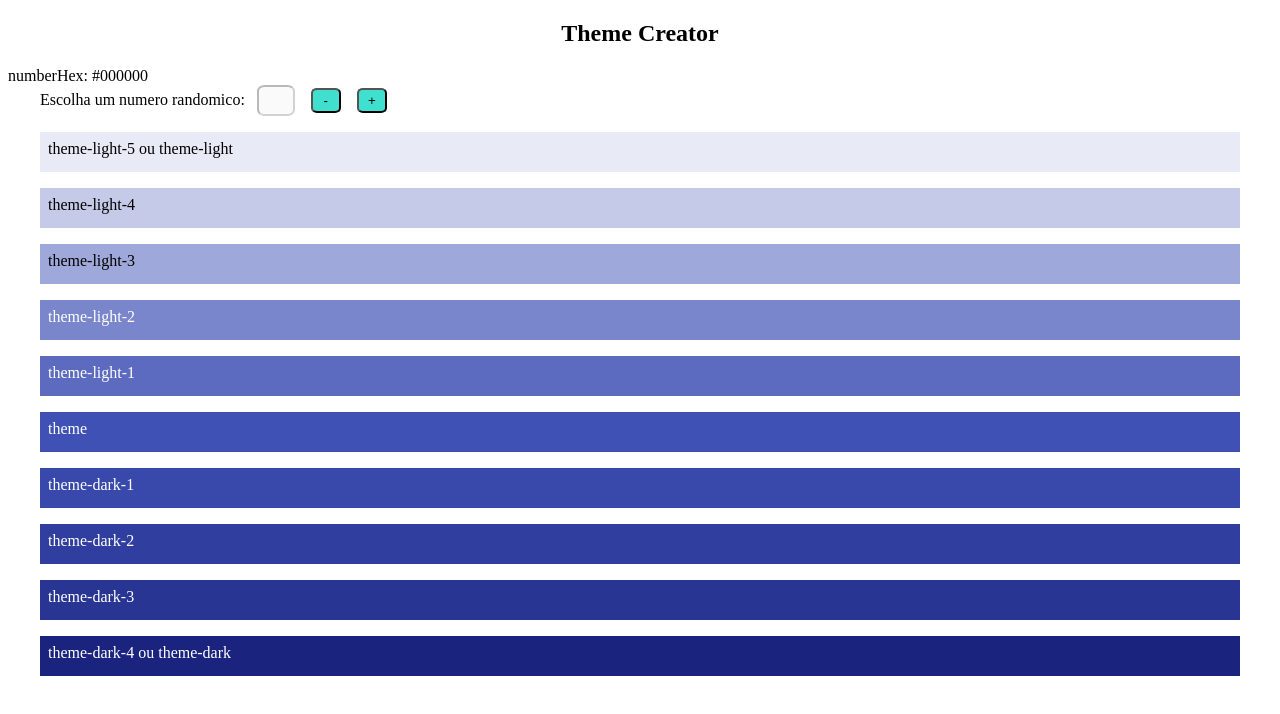
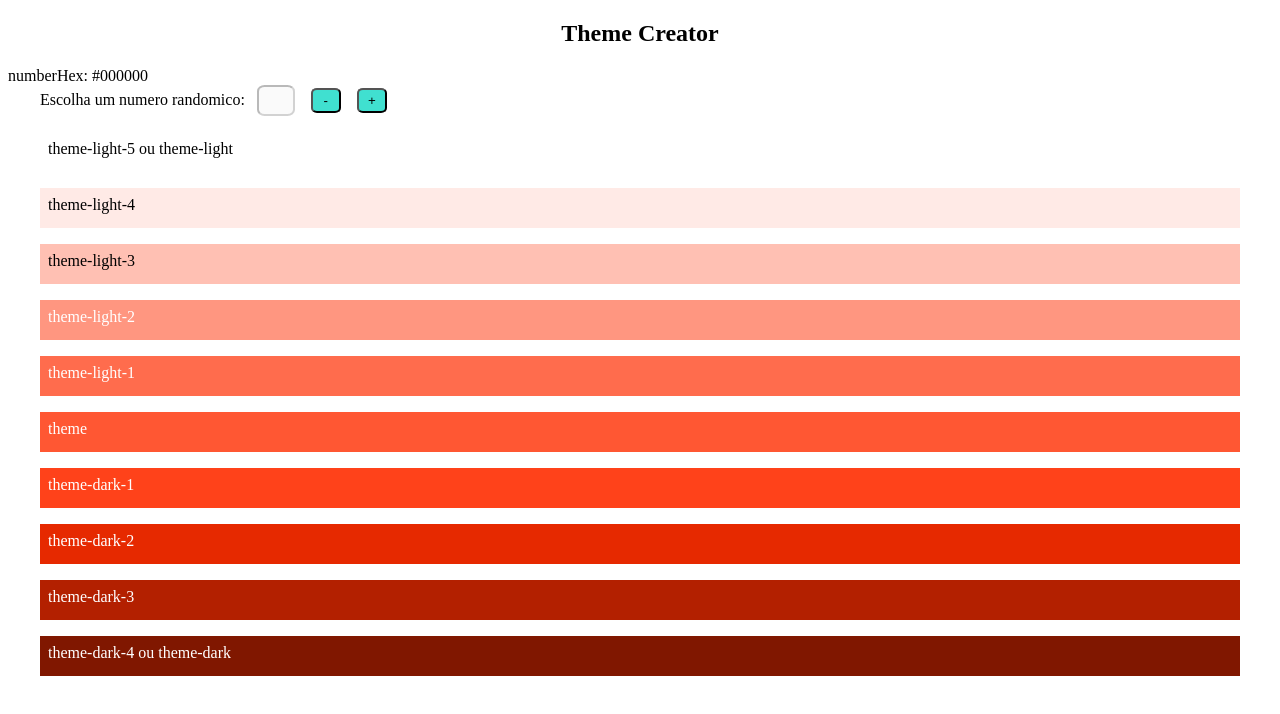
Before and after one commit to josiel27/theme-creator, an Angular app: page / in a window 1280 px wide. Shown: the top 714 px of the page. Built offline with nearby package versions, Linux system fonts and the light colour scheme.

Commit message:
Add lighten e darken do scss

```diff
--- a/src/app/home/home.component.scss
+++ b/src/app/home/home.component.scss
@@ -13,63 +13,71 @@ ul {
   }
 }
 
+$color-theme: #FF5733;
+
 // Theme Colors
 .theme {
   color: #fff;
-  background-color: #3f51b5;
+  background-color: $color-theme;
 }
 .theme-light {
   color: #000;
-  background-color: #e8eaf6;
+  background-color: lighten($color-theme, 45);
 }
 .theme-dark {
   color: #fff;
-  background-color: #1a237e;
+  background-color: darken($color-theme, 45);
 }
 
 // Theme buttons e labels
 .theme-action {
   color: #fff;
-  background-color: #311b92;
+  background-color: darken($color-theme, 35);
 }
 .text-theme {
-  color: #1a237e;
+  color: lighten($color-theme, 15);
 }
 
 //Theme Gradients
 .theme-light-5 {
   color: #000;
-  background-color: #e8eaf6;
+  background-color: lighten($color-theme, 45);
 }
 .theme-light-4 {
   color: #000;
-  background-color: #c5cae9;
+  background-color: lighten($color-theme, 35);
 }
 .theme-light-3 {
   color: #000;
-  background-color: #9fa8da;
+  background-color: lighten($color-theme, 25);
 }
 .theme-light-2 {
   color: #fff;
-  background-color: #7986cb;
+  background-color: lighten($color-theme, 15);
 }
 .theme-light-1 {
   color: #fff;
-  background-color: #5c6bc0;
+  background-color: lighten($color-theme, 5);
 }
+
 .theme-dark-1 {
   color: #fff;
-  background-color: #3949ab;
+  background-color: darken($color-theme, 5);
 }
 .theme-dark-2 {
   color: #fff;
-  background-color: #303f9f;
+  background-color: darken($color-theme, 15);
 }
 .theme-dark-3 {
   color: #fff;
-  background-color: #283593;
+  background-color: darken($color-theme, 25);
 }
 .theme-dark-4 {
   color: #fff;
-  background-color: #1a237e;
+  background-color: darken($color-theme, 35);
 }
+
+.theme-dark-5 {
+  color: #fff;
+  background-color: darken($color-theme, 45);
+}
```
